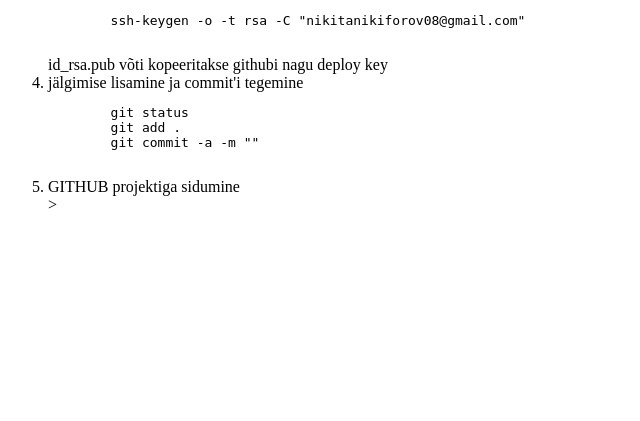
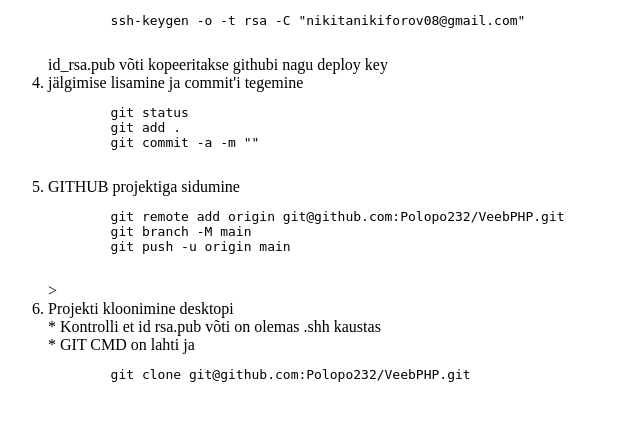
Before and after one commit to Polopo232/VeebPHP, a PHP site: page /gitkasutamine.php in a window 1280 px wide. Shown: the part 236-657 px from the top of the page, without its empty margins (0-640 px from the left). Run offline with PHP 8.4, Linux system fonts and the light colour scheme.

Commit message:
git kasud on kirjutatid

```diff
--- a/gitkasutamine.php
+++ b/gitkasutamine.php
@@ -10,12 +10,14 @@ echo "
 </li>
 "
 ?>
-<li>Konfigureerumine</li>
+<li>
+    Konfigureerumine
 <pre>
     git config global user.name "Polopo232"
     git config user.gmail "nikiforovnikita08@gmail.com"
     git config --global --list
 </pre>
+</li>
 <li>
     Ssh võti loomine
     <pre>
@@ -32,4 +34,20 @@ echo "
     </pre>
 </li>
 <?php
-echo "<li>GITHUB projektiga sidumine</li>>";
+echo "<li>GITHUB projektiga sidumine
+    <pre>
+        git remote add origin git@github.com:Polopo232/VeebPHP.git
+        git branch -M main
+        git push -u origin main
+    </pre>
+</li>>
+<li>
+    Projekti kloonimine desktopi <br>
+    * Kontrolli et id rsa.pub võti on olemas .shh kaustas <br>
+    * GIT CMD on lahti ja <br>
+    <pre>
+        git clone git@github.com:Polopo232/VeebPHP.git
+    </pre>
+</li>
+</ol>
+";
```
